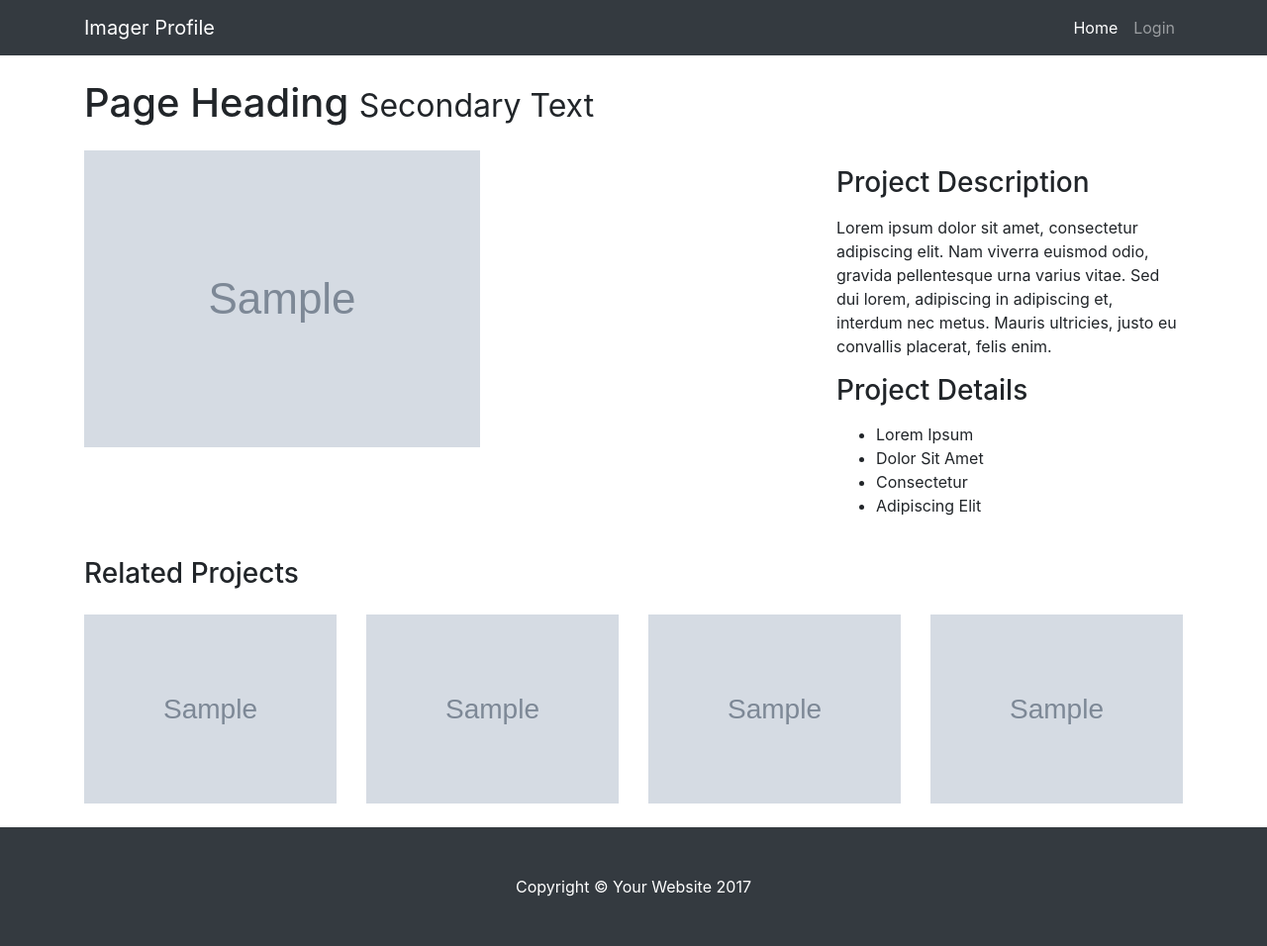
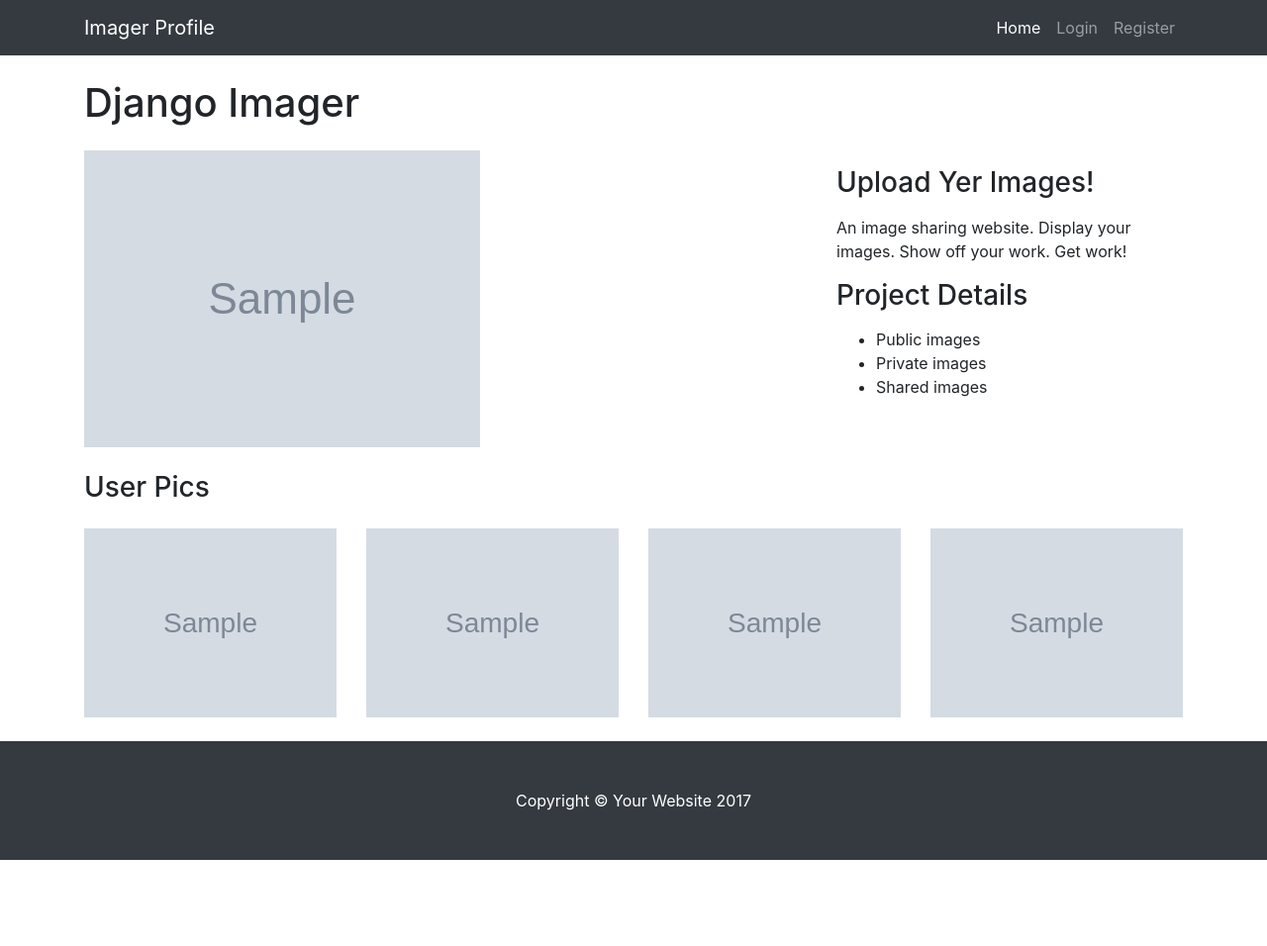
Before and after one commit to allanliebold/django-imager, a Django app: page / in a window 1280 px wide. Shown: the whole page at 99% size. After the commit the page ends 869 px from the top, so only its background shows below. Run offline with Django 3.2, Linux system fonts and the light colour scheme; tables that the repository leaves empty hold one stand-in row (values such as "Sample post"); grey boxes marked "Sample" are stand-in pictures; some libraries are stand-ins or nearby versions.

```diff
--- a/imagersite/imager_profile/urls.py
+++ b/imagersite/imager_profile/urls.py
@@ -1,9 +1,9 @@
 """imagersite URL Configuration."""
 from django.conf.urls import url
-from . import views
+from imager_profile.views import profile_view, profile_request
 
 
 urlpatterns = [
     # url(r'^$', views.profile_view, name="profile"),
-    url(r'(?P<username>.*)$', views.profile_view, name="profile")
+    url(r'(?P<username>\w+)$', profile_request, name="profile")
 ]
--- a/imagersite/imagersite/templates/imagersite/base.html
+++ b/imagersite/imagersite/templates/imagersite/base.html
@@ -23,14 +23,14 @@
     <!-- Navigation -->
     <nav class="navbar navbar-expand-lg navbar-dark bg-dark fixed-top">
       <div class="container">
-        <a class="navbar-brand" href="#">Imager Profile</a>
+        <a class="navbar-brand" href="{% url 'home' %}">Imager Profile</a>
         <button class="navbar-toggler" type="button" data-toggle="collapse" data-target="#navbarResponsive" aria-controls="navbarResponsive" aria-expanded="false" aria-label="Toggle navigation">
           <span class="navbar-toggler-icon"></span>
         </button>
         <div class="collapse navbar-collapse" id="navbarResponsive">
           <ul class="navbar-nav ml-auto">
             <li class="nav-item active">
-              <a class="nav-link" href="#">Home
+              <a class="nav-link" href="{% url 'home'%}">Home
                 <span class="sr-only">(current)</span>
               </a>
             </li>
@@ -43,11 +43,14 @@
             <li class="nav-item">
               <a class="nav-link" href="{% url 'login' %}">Login</a>
             </li>
+            <li class="nav-item">
+              <a class="nav-link" href="{% url 'registration_register' %}">Register</a>
+            </li>
             {% endif %}
 
             {% if request.user.is_authenticated %}
             <li class="nav-item">
-              <a class="nav-link" href="{% url 'profile' %}">{{ request.user.username }}</a>
+              <a class="nav-link" href="{% url 'home' %}">{{ request.user.username }}</a>
             </li>
             {% endif %}
           </ul>
--- a/imagersite/imagersite/templates/imagersite/index.html
+++ b/imagersite/imagersite/templates/imagersite/index.html
@@ -5,9 +5,7 @@
     <div class="container">
 
       <!-- Portfolio Item Heading -->
-      <h1 class="my-4">Page Heading
-        <small>Secondary Text</small>
-      </h1>
+      <h1 class="my-4">Django Imager</h1>
 
       <!-- Portfolio Item Row -->
       <div class="row">
@@ -18,15 +16,14 @@
         </div>
 
         <div class="col-md-4">
-          <h3 class="my-3">Project Description</h3>
-          <p>Lorem ipsum dolor sit amet, consectetur adipiscing elit. Nam viverra euismod odio, gravida pellentesque urna varius vitae. Sed dui lorem, adipiscing in adipiscing et, interdum nec metus. Mauris ultricies, justo eu convallis placerat, felis enim.</p>
+          <h3 class="my-3">Upload Yer Images!</h3>
+          <p>An image sharing website. Display your images. Show off your work. Get work!</p>
           <h3 class="my-3">Project Details</h3>
 
           <ul>
-            <li>Lorem Ipsum</li>
-            <li>Dolor Sit Amet</li>
-            <li>Consectetur</li>
-            <li>Adipiscing Elit</li>
+            <li>Public images</li>
+            <li>Private images</li>
+            <li>Shared images</li>
           </ul>
         </div>
 
@@ -34,7 +31,7 @@
       <!-- /.row -->
 
       <!-- Related Projects Row -->
-      <h3 class="my-4">Related Projects</h3>
+      <h3 class="my-4">User Pics</h3>
 
       <div class="row">
 
```
Also changed, not shown: imagersite/imager_profile/templates/imager_profile/profile.html (+22 -1 lines), imagersite/imager_profile/views.py (+15 -10 lines).
